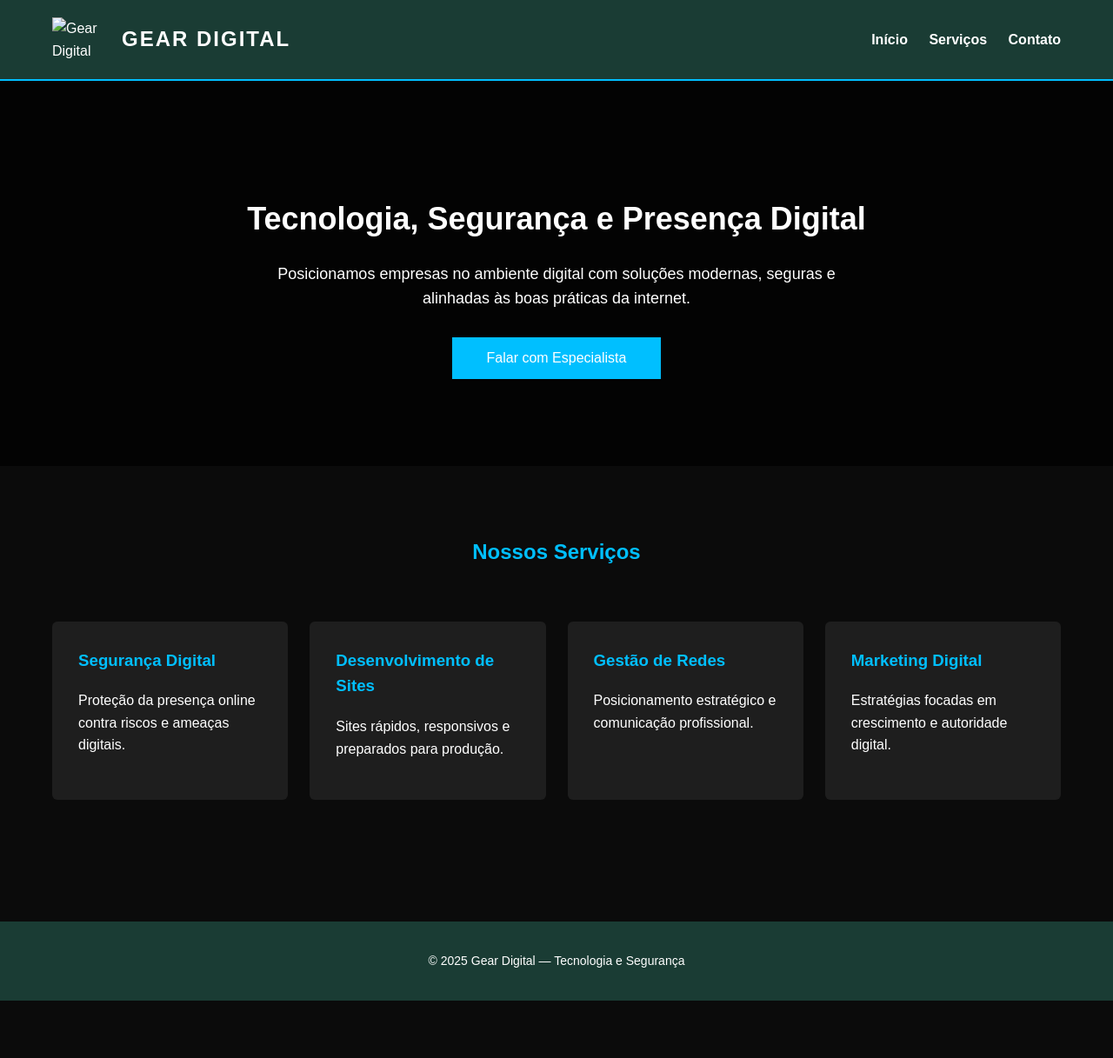
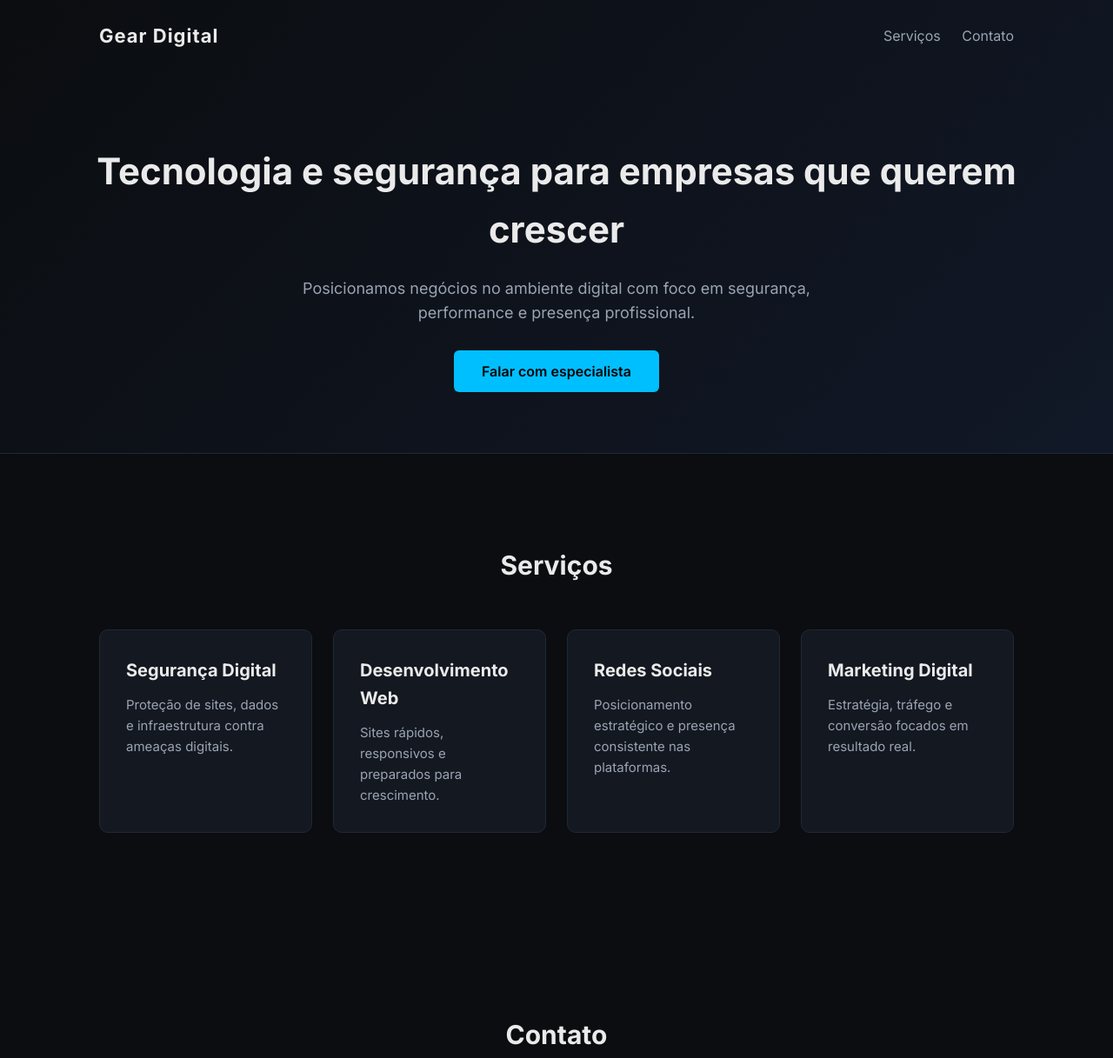
Before and after one commit to G1lC1M4R/gilcimar.github.io, a plain HTML site: page index.html in a window 1280 px wide. Shown: the top 1217 px of the page at 87% size. Before the commit the page ends 1151 px from the top, so only its background shows below. Drawn offline with Linux system fonts and the light colour scheme.

Commit message:
Upgrade visual profissional

```diff
--- a/index.html
+++ b/index.html
@@ -1,209 +1,222 @@
 <!DOCTYPE html>
 <html lang="pt-BR">
 <head>
-    <meta charset="UTF-8">
-    <meta name="viewport" content="width=device-width, initial-scale=1.0">
+  <meta charset="UTF-8" />
+  <meta name="viewport" content="width=device-width, initial-scale=1.0" />
   <title>Gear Digital | Tecnologia e Segurança</title>
+
+  <meta name="description" content="Tecnologia, segurança digital e presença online para empresas que querem crescer com solidez." />
+
+  <link rel="preconnect" href="https://fonts.googleapis.com">
+  <link rel="preconnect" href="https://fonts.gstatic.com" crossorigin>
+  <link href="https://fonts.googleapis.com/css2?family=Inter:wght@300;400;600;700&display=swap" rel="stylesheet">
 
   <style>
     :root {
-            --verde-escuro: #1A3C34;
-            --preto: #0B0B0B;
-            --azul-tech: #00BFFF;
-            --cinza: #1E1E1E;
+      --bg: #0b0d10;
+      --card: #141821;
+      --primary: #00bfff;
+      --secondary: #1a3c34;
+      --text: #eaeaea;
+      --muted: #9aa4b2;
     }
 
     * {
+      margin: 0;
+      padding: 0;
       box-sizing: border-box;
     }
 
     body {
-            margin: 0;
-            font-family: Arial, Helvetica, sans-serif;
-            background-color: var(--preto);
-            color: #ffffff;
+      font-family: 'Inter', sans-serif;
+      background: var(--bg);
+      color: var(--text);
       line-height: 1.6;
     }
 
     header {
-            background-color: var(--verde-escuro);
-            border-bottom: 2px solid var(--azul-tech);
+      background: linear-gradient(135deg, #0b0d10, #111827);
+      border-bottom: 1px solid #1f2937;
     }
 
     .container {
-            max-width: 1200px;
+      max-width: 1100px;
       margin: auto;
-            padding: 20px;
+      padding: 24px;
     }
 
-        .topo {
+    .top {
       display: flex;
+      justify-content: space-between;
       align-items: center;
-            justify-content: space-between;
       flex-wrap: wrap;
     }
 
     .logo {
-            display: flex;
-            align-items: center;
-            gap: 10px;
-        }
-
-        .logo img {
-            width: 70px;
-            height: auto;
-        }
-
-        .logo h1 {
-            font-size: 24px;
-            letter-spacing: 2px;
-            text-transform: uppercase;
-            margin: 0;
+      font-size: 22px;
+      font-weight: 700;
+      letter-spacing: 1px;
     }
 
     nav a {
-            color: #ffffff;
+      color: var(--muted);
+      margin-left: 20px;
       text-decoration: none;
-            margin-left: 20px;
-            font-weight: bold;
+      font-weight: 500;
     }
 
     nav a:hover {
-            color: var(--azul-tech);
+      color: var(--primary);
     }
 
     .hero {
-            background: linear-gradient(rgba(0,0,0,0.75), rgba(0,0,0,0.75)),
-                        url("bg-tech.jpg") center/cover no-repeat;
-            padding: 100px 20px;
+      padding: 80px 0;
       text-align: center;
     }
 
-        .hero h2 {
-            font-size: 36px;
+    .hero h1 {
+      font-size: 42px;
+      font-weight: 700;
       margin-bottom: 20px;
     }
 
     .hero p {
-            max-width: 700px;
+      max-width: 640px;
       margin: auto;
+      color: var(--muted);
       font-size: 18px;
     }
 
-        .btn {
-            margin-top: 30px;
-            padding: 15px 40px;
-            background-color: var(--azul-tech);
-            color: #fff;
-            border: none;
-            font-size: 16px;
-            cursor: pointer;
+    .cta {
+      margin-top: 40px;
     }
 
-        .btn:hover {
-            background-color: #0099cc;
+    .cta a {
+      background: var(--primary);
+      color: #000;
+      padding: 14px 32px;
+      border-radius: 6px;
+      text-decoration: none;
+      font-weight: 600;
+      transition: 0.3s;
+    }
+
+    .cta a:hover {
+      opacity: 0.85;
     }
 
     section {
-            padding: 60px 20px;
+      padding: 80px 0;
     }
 
-        .titulo {
+    section h2 {
       text-align: center;
-            color: var(--azul-tech);
-            margin-bottom: 40px;
+      margin-bottom: 50px;
+      font-size: 30px;
     }
 
-        .servicos {
+    .services {
       display: grid;
-            grid-template-columns: repeat(auto-fit, minmax(250px, 1fr));
-            gap: 25px;
+      grid-template-columns: repeat(auto-fit, minmax(240px, 1fr));
+      gap: 24px;
     }
 
     .card {
-            background-color: var(--cinza);
+      background: var(--card);
       padding: 30px;
-            border-radius: 6px;
-            transition: transform 0.3s;
+      border-radius: 10px;
+      border: 1px solid #1f2937;
+      transition: 0.3s;
     }
 
     .card:hover {
       transform: translateY(-6px);
+      border-color: var(--primary);
     }
 
     .card h3 {
-            margin-top: 0;
-            color: var(--azul-tech);
+      margin-bottom: 12px;
+      font-size: 20px;
+    }
+
+    .card p {
+      color: var(--muted);
+      font-size: 15px;
     }
 
     footer {
-            background-color: var(--verde-escuro);
+      background: #020617;
+      border-top: 1px solid #1f2937;
       text-align: center;
-            padding: 20px;
+      padding: 30px 20px;
+      color: var(--muted);
       font-size: 14px;
-            margin-top: 60px;
     }
   </style>
 </head>
-
 <body>
 
   <header>
-    <div class="container topo">
-        <div class="logo">
-            <img src="logo-gear.jpg" alt="Gear Digital">
-            <h1>Gear Digital</h1>
-        </div>
-
+    <div class="container top">
+      <div class="logo">Gear Digital</div>
       <nav>
-            <a href="#inicio">Início</a>
         <a href="#servicos">Serviços</a>
         <a href="#contato">Contato</a>
       </nav>
     </div>
+
+    <div class="container hero">
+      <h1>Tecnologia e segurança para empresas que querem crescer</h1>
+      <p>
+        Posicionamos negócios no ambiente digital com foco em segurança,
+        performance e presença profissional.
+      </p>
+      <div class="cta">
+        <a href="#contato">Falar com especialista</a>
+      </div>
+    </div>
   </header>
 
-<main>
+  <section id="servicos">
+    <div class="container">
+      <h2>Serviços</h2>
 
-<section class="hero" id="inicio">
-    <h2>Tecnologia, Segurança e Presença Digital</h2>
-    <p>
-        Posicionamos empresas no ambiente digital com soluções modernas,
-        seguras e alinhadas às boas práticas da internet.
-    </p>
-    <button class="btn">Falar com Especialista</button>
-</section>
-
-<section id="servicos">
-    <h2 class="titulo">Nossos Serviços</h2>
-
-    <div class="container servicos">
+      <div class="services">
         <div class="card">
           <h3>Segurança Digital</h3>
-            <p>Proteção da presença online contra riscos e ameaças digitais.</p>
+          <p>Proteção de sites, dados e infraestrutura contra ameaças digitais.</p>
         </div>
 
         <div class="card">
-            <h3>Desenvolvimento de Sites</h3>
-            <p>Sites rápidos, responsivos e preparados para produção.</p>
+          <h3>Desenvolvimento Web</h3>
+          <p>Sites rápidos, responsivos e preparados para crescimento.</p>
         </div>
 
         <div class="card">
-            <h3>Gestão de Redes</h3>
-            <p>Posicionamento estratégico e comunicação profissional.</p>
+          <h3>Redes Sociais</h3>
+          <p>Posicionamento estratégico e presença consistente nas plataformas.</p>
         </div>
 
         <div class="card">
           <h3>Marketing Digital</h3>
-            <p>Estratégias focadas em crescimento e autoridade digital.</p>
+          <p>Estratégia, tráfego e conversão focados em resultado real.</p>
+        </div>
       </div>
     </div>
   </section>
 
-</main>
+  <section id="contato">
+    <div class="container">
+      <h2>Contato</h2>
+      <p style="text-align:center; color: var(--muted);">
+        Em breve um canal direto.
+        Por enquanto, este site funciona como laboratório e vitrine.
+      </p>
+    </div>
+  </section>
 
-<footer id="contato">
-    <p>© 2025 Gear Digital — Tecnologia e Segurança</p>
+  <footer>
+    © 2025 Gear Digital · Tecnologia com responsabilidade
   </footer>
 
 </body>
```
Lines whose indentation alone changed are shown as unchanged.
